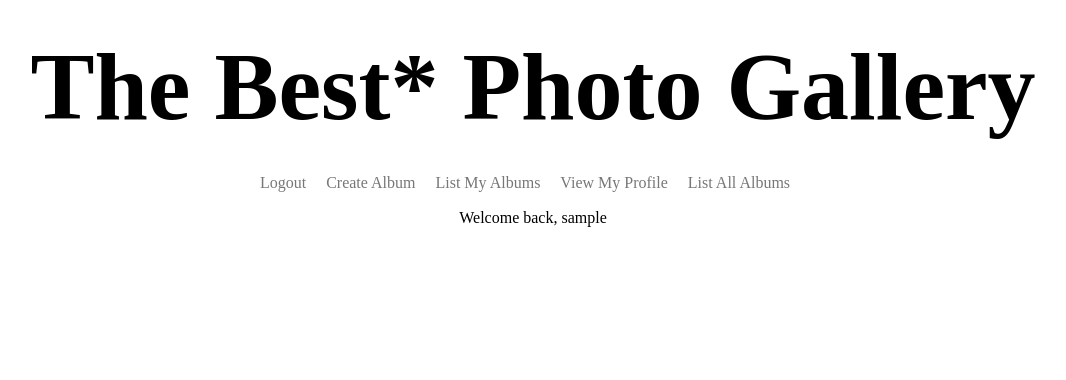
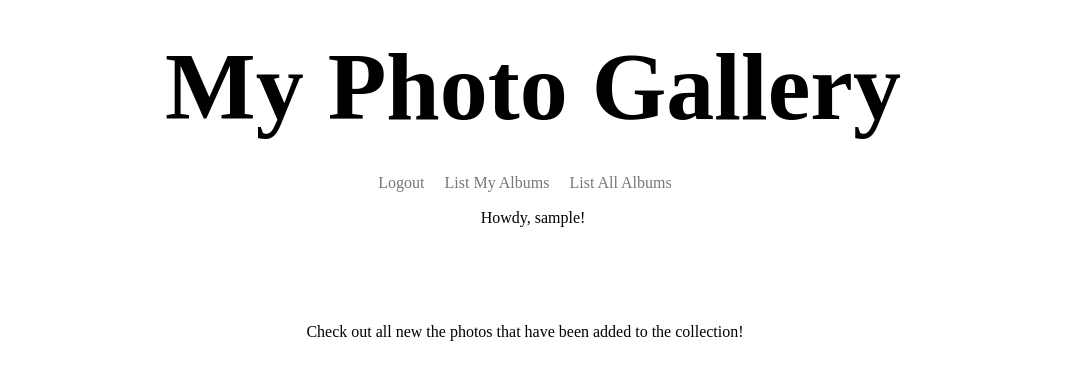
Before and after one commit to momentum-team-3/django-photo-gallery-BelongaRobert, a Django app: page / in a window 1280 px wide. Shown: the top 380 px of the page, without its empty margins (107-1173 px from the left). Run offline with Django 3.2, Linux system fonts and the light colour scheme; the visitor is signed in with stand-in values (Sample User, id 1); data that the repository does not hold is empty.

Commit message:
Styling and small edits for visual pleasure but Edit Views are still needed

```diff
--- a/gallery/views.py
+++ b/gallery/views.py
@@ -1,5 +1,5 @@
 #from django.shortcuts import render
-from django.views.generic import TemplateView, ListView, DetailView, FormView, UpdateView, View
+from django.views.generic import ListView, DetailView, FormView, View, UpdateView
 from django.views.generic.base import RedirectView
 from django.shortcuts import redirect
 #from django.contrib.auth.decorators import login_required
@@ -10,8 +10,10 @@ from django.contrib.auth.mixins import LoginRequiredMixin
 from django.shortcuts import get_object_or_404, render
 # Create your views here.
 
-class HomeView(TemplateView):
+class HomeView(ListView):
     template_name = "photos/home.html"
+    model = Photo
+    queryset = Photo.objects.all()
 
 class PhotoList(View):
     def get(self, request, pk):
@@ -20,16 +22,9 @@ class PhotoList(View):
 
 
 class CommentListView(View):
-    model = Comment
-    template_name = "photos/view_comment.html"
-    def get_queryset(self):
-        return self.request.photos.comments.all()
-
-    def get_context_data(self, **kwargs):
-        context = super(CommentListView, self).get_context_data(**kwargs)
-        comment = self.get_queryset()
-        context['comment'] = comment
-        return context
+    def get(self, request, pk):
+        comment = get_object_or_404(Comment, pk=pk)
+        return render(request, 'photos/view_comment.html', {"comment": comment})
 
 class list_all_albums(ListView):
     model = Album
@@ -75,12 +70,14 @@ class AddAlbum(LoginRequiredMixin, FormView):
         form.save()
         return redirect(self.success_url)
 
-
 class EditAlbum(LoginRequiredMixin, UpdateView):
     model = Album
-    fields = ['owner','title', 'description', 'public']
-    template_name = "photos/edit_album.html"
-    success_url = '/'
+    template_name = 'photos/edit_album.html'
+    fields= ['owner', 'title', 'description', 'public']
+    def get_success_url (self):
+        return f"/photo/list/{self.kwags['pk']}"
+
+
 
 class AddPhoto(LoginRequiredMixin, FormView):
     form_class = AddPhotoForm
@@ -96,7 +93,7 @@ class AddPhoto(LoginRequiredMixin, FormView):
 class Login(RedirectView):
     template_name = "auth_login.html"
 
-class ProfileView(LoginRequiredMixin, DetailView):
+class ProfileView(LoginRequiredMixin, View):
     model = User
     template_name = "profile.html"
 
--- a/project/urls.py
+++ b/project/urls.py
@@ -29,13 +29,13 @@ urlpatterns = [
     path('albumlist/', views.AlbumList.as_view(), name='album_list'),
     path('list_all_albums/', views.list_all_albums.as_view(), name='list_all_albums'),
     path('addphoto/', views.AddPhoto.as_view(), name='add_photo'),
-    path('photolist/<int:pk>', views.PhotoList.as_view(), name='photo_list'),
-    path('view_album/<int:pk>',views.AlbumView.as_view(), name='view_album'),
+    path('photo/list/<int:pk>', views.PhotoList.as_view(), name='photo_list'),
+    path('album/view/<int:pk>',views.AlbumView.as_view(), name='album_view'),
     path('addcomment/', views.AddComment.as_view(), name='add_comment'),
     path('view_comment/', views.CommentListView.as_view(), name='view_comment'),
-    path('editalbum/<int:pk>', views.EditAlbum.as_view(), name='edit_album'),
+    path('album/edit/<int:pk>', views.EditAlbum.as_view(), name='edit_album'),
     path('profile/', views.ProfileView.as_view(), name='profile'),
-
+    path('photo/delete/<int:pk>', views.DeletePhoto.as_view(), name='delete_photo'),
 # api urls #
 
     path('api-auth/', include('rest_framework.urls')),
--- a/static/style.css
+++ b/static/style.css
@@ -362,3 +362,6 @@
         font-size: 1.25rem;
     }
 }
+
+
+/* This is the code for the form */
--- a/templates/base.html
+++ b/templates/base.html
@@ -9,18 +9,14 @@
         <title>{% block title %}Photoss{% endblock %}</title>
     </head><body>
         <nav class="pa3 pa4-ns">
-            <a class="link dim black b f1 f-headline-ns tc db mb3 mb4-ns" href="/" title="Home">The Best* Photo Gallery</a>
+            <a class="link dim black b f1 f-headline-ns tc db mb3 mb4-ns" href="/" title="Home">My Photo Gallery</a>
             <div class="tc pb3">
             {% if user.is_authenticated %}
-              <!-- <a class="link dim gray f6 f5-ns dib mr3" href="{% url 'home' %}" title="Home">Home</a> -->
               <a class="link dim gray f6 f5-ns dib mr3" href="{% url 'auth_logout' %}" title="Logout">Logout</a>
-              <a class="link dim gray f6 f5-ns dib mr3" href="{% url 'add_album' %}" title="Create Album">Create Album</a>
               <a class="link dim gray f6 f5-ns dib mr3" href="{% url 'album_list' %}" title="List Album">List My Albums</a>
-              <a class="link dim gray f6 f5-ns dib mr3" href="{% url 'profile' %}" title="View My Profile">View My Profile</a>
               <a class="link dim gray f6 f5-ns dib mr3" href="{% url 'list_all_albums' %}" title="List All Albyms">List All Albums</a>
-              <p>Welcome back, {{user.username}} </p>
+              <p>Howdy, {{user.username}}! </p>
               {% else %}
-            <!-- <a class="link dim gray f6 f5-ns dib mr3" href="{% url 'home' %}" title="Home">Home</a> -->
               <a class="link dim gray f6 f5-ns dib mr3" href="{% url 'auth_login' %}" title="Login">Login</a>
               <a class="link dim gray f6 f5-ns dib mr3" href="{% url 'registration_register' %}" title="Create Account">Create an account</a>
             {% endif %}
--- a/templates/photos/add_album.html
+++ b/templates/photos/add_album.html
@@ -2,8 +2,9 @@
 
 {% block content %}
 <h2>Create a new Album!</h2>
-<div>
+<div class="addalbumform">
     <form action="{% url 'add_album' %}" method="POST" enctype="multipart/form-data">
+        <div class="measure"></div>
         {% csrf_token %}
         {{ form.as_p }}
         <div>
@@ -11,4 +12,5 @@
         </div>
     </form>
 </div>
-{% endblock %}
+
+  {% endblock %}
--- a/templates/photos/add_photo.html
+++ b/templates/photos/add_photo.html
@@ -2,7 +2,7 @@
 
 {% block content %}
 <h2>Add a new Photo</h2>
-<div class="AddPhotoForm">
+<div class="addphotoform">
     <form action="{% url 'add_photo' %}" method="POST" enctype="multipart/form-data">
         {% csrf_token %}
         {{ form.as_p }}
--- a/templates/photos/album_list.html
+++ b/templates/photos/album_list.html
@@ -1,12 +1,14 @@
 {% extends "base.html" %}
 
 {% block content %}
+<nav style="text-align:center" class="pa3 pa4-ns">
+  <a class="link dim black f6 f5-ns dib mr3" href="{% url 'add_album' %}">Create an album for yourself!</a>
+  </nav>
 {% for album in object_list %}
 <article class="bg-white center mw5 ba b--black-10 mv4">
   <div class="pv2 ph3">
      <h1 class="f6 ttu tracked">{{ album.title }}</h1>
-  </div>
-  <img src="{{ album.default_image.url }}" class="w-100 db" alt="{{ album.description }}">
+    </div class="w-100 db"><img src="{{ album.default_photo.media.url }}" alt="{{ album.description }}">
   <div class="pa3">
     <ul><li><a href="{% url 'photo_list' album.pk %}" class="link dim lh-title">View Photos in Album</a></li>
    <li> <a href="{% url 'edit_album' album.pk %}" class="link dim lh-title">Edit Album</a></li></ul>
--- a/templates/photos/album_view.html
+++ b/templates/photos/album_view.html
@@ -5,7 +5,7 @@
         {% for photos in album.photos.all %}
 
     <article class="br2 ba dark-gray b--black-10 mv4 w-100 w-50-m w-25-l mw5 center">
-      <img src="{{ photos.image_medium.url }}" class="db w-100 br2 br--top" alt="{{photos.description}}">
+      <img src="{{ photos.default_photo.url }}" class="db w-100 br2 br--top" alt="{{photos.description}}">
       <div class="pa2 ph3-ns pb3-ns">
         <div class="dt w-100 mt1">
           <div class="dtc">
@@ -18,8 +18,8 @@
         <p class="f6 lh-copy measure mt2 mid-gray">
           {{ photos.description }}</p>
           <p>{{ photos.created }}</p>
-          <a href="{% url 'view_comment' %}">View Comments</a>
-          <a href="{% url 'delete_photo' %}">Delete Photo</a>
+          <a href="{% url 'view_comment' pk %}">View Comments</a>
+          <a href="{% url 'delete_photo' photo.pk %}">Delete Photo</a>
 
         </div>
     </article>
--- a/templates/photos/edit_album.html
+++ b/templates/photos/edit_album.html
@@ -3,12 +3,12 @@
 {% block content %}
 <h1>Edit your Album</h1>
 <div>
-    <form method="POST">
+    <form action="{% url edit_album %}" method="POST" enctype="multipart/form-data">
         {% csrf_token %}
         {{ form.as_p }}
         <div>
             <button type="submit">Finalize Edit</button>
-           <a href="{% url 'view_album' %}">Cancel Edit</a>
+           <a href="{% url 'view_album' album.pk %}">Cancel Edit</a>
         </div>
     </form>
 </div>
--- a/templates/photos/home.html
+++ b/templates/photos/home.html
@@ -1 +1,19 @@
-{% extends "base.html" %}
+{% extends 'base.html' %}
+
+{% block content %}
+<nav style="text-align:center" class="pa3 pa4-ns">
+    <a class="link dim black f6 f5-ns dib mr3">Check out all new the photos that have been added to the collection!</a>
+    </nav>
+{% for photo in object_list %}
+<article class="bg-white center mw5 ba b--black-10 mv4">
+  <div class="pv2 ph3">
+     <h1 class="f6 ttu tracked">{{ photo.title }}</h1>
+  </div>
+  <img src="{{ photo.media.url }}" class="w-100 db" alt="{{ photo.description }}">
+  <div class="pa3">
+    <small class="gray db pv2">{{ photo.owner }} - <time>{{ photo.created }}</time></small>
+  </div>
+</article>
+
+{% endfor %}
+{% endblock %}
--- a/templates/photos/list_all_albums.html
+++ b/templates/photos/list_all_albums.html
@@ -1,12 +1,15 @@
 {% extends 'base.html' %}
 
 {% block content %}
+<nav style="text-align:center" class="pa3 pa4-ns">
+  <a class="link dim black f6 f5-ns dib mr3" href="{% url 'add_album' %}">Add your own album!</a>
+  </nav>
 {% for album in object_list %}
 <article class="bg-white center mw5 ba b--black-10 mv4">
   <div class="pv2 ph3">
      <h1 class="f6 ttu tracked">{{ album.title }}</h1>
   </div>
-  <img src="{{ photos.image_thumb.url }}" class="w-100 db" alt="{{ album.description }}">
+  <img src="{{ album.default_photo.media.url }}" class="w-100 db" alt="{{ album.description }}">
   <div class="pa3">
     <ul><li><a href="{% url 'photo_list' album.pk %}" class="link dim lh-title">View Photos in Album</a></li>
    <li> <a href="{% url 'edit_album' album.pk %}" class="link dim lh-title">Edit Album</a></li></ul>
--- a/templates/photos/view_comment.html
+++ b/templates/photos/view_comment.html
@@ -3,7 +3,7 @@
 {% block content %}
    <h1>List of comments</h1>
    <a href="{% url 'add_comment' %}">Add a comment</a>
-    {% for comment in photo.comments.all %}
+    {% for comment in photo.comments %}
     <div class="summaryList"></div>
       <p>{{ comment.title }}</p>
       <p>{{ comment.description }}</p>
```
Also changed, not shown: templates/photos/delete_photo.html (+15 -1 lines), templates/photos/photo_list.html (+4 -3 lines).
